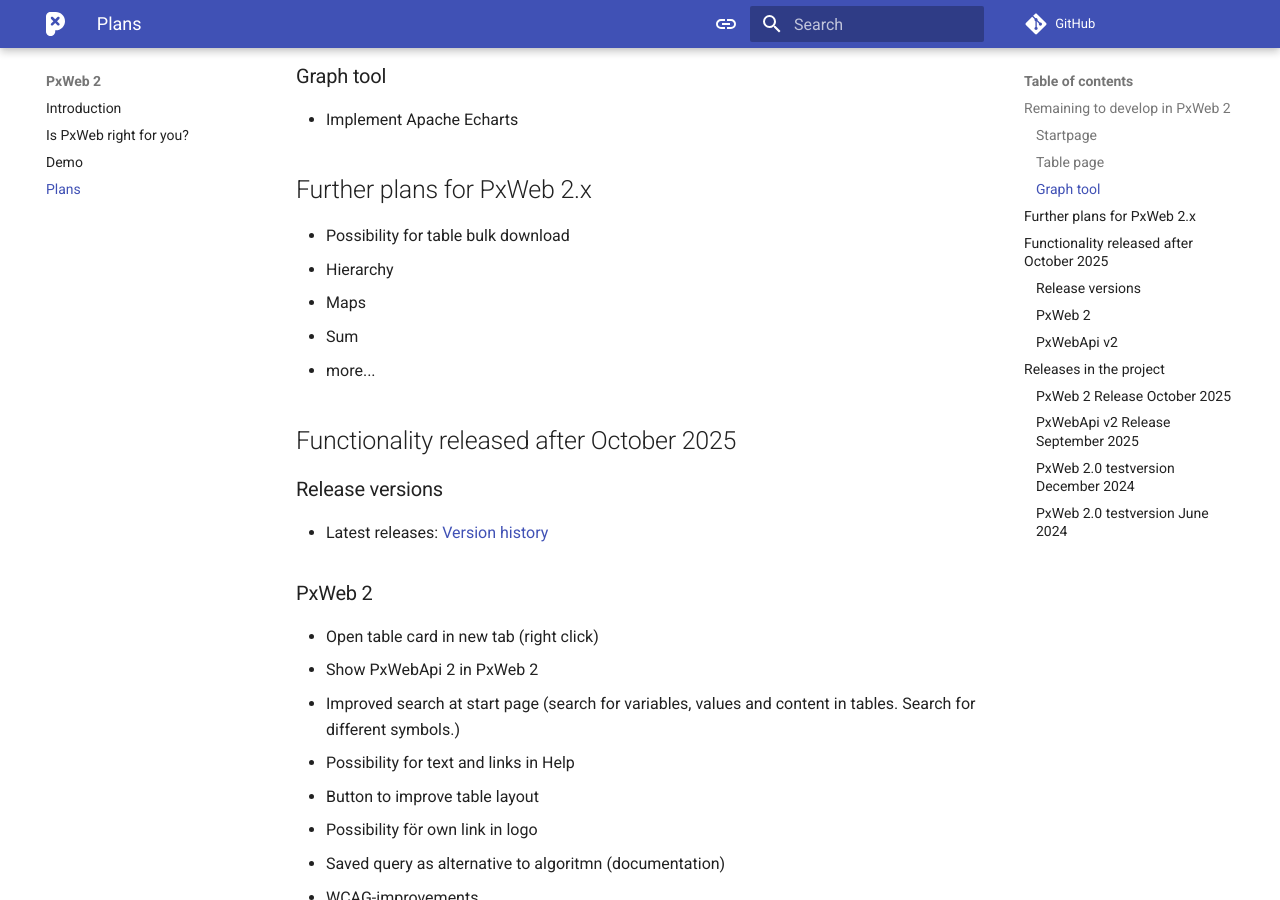
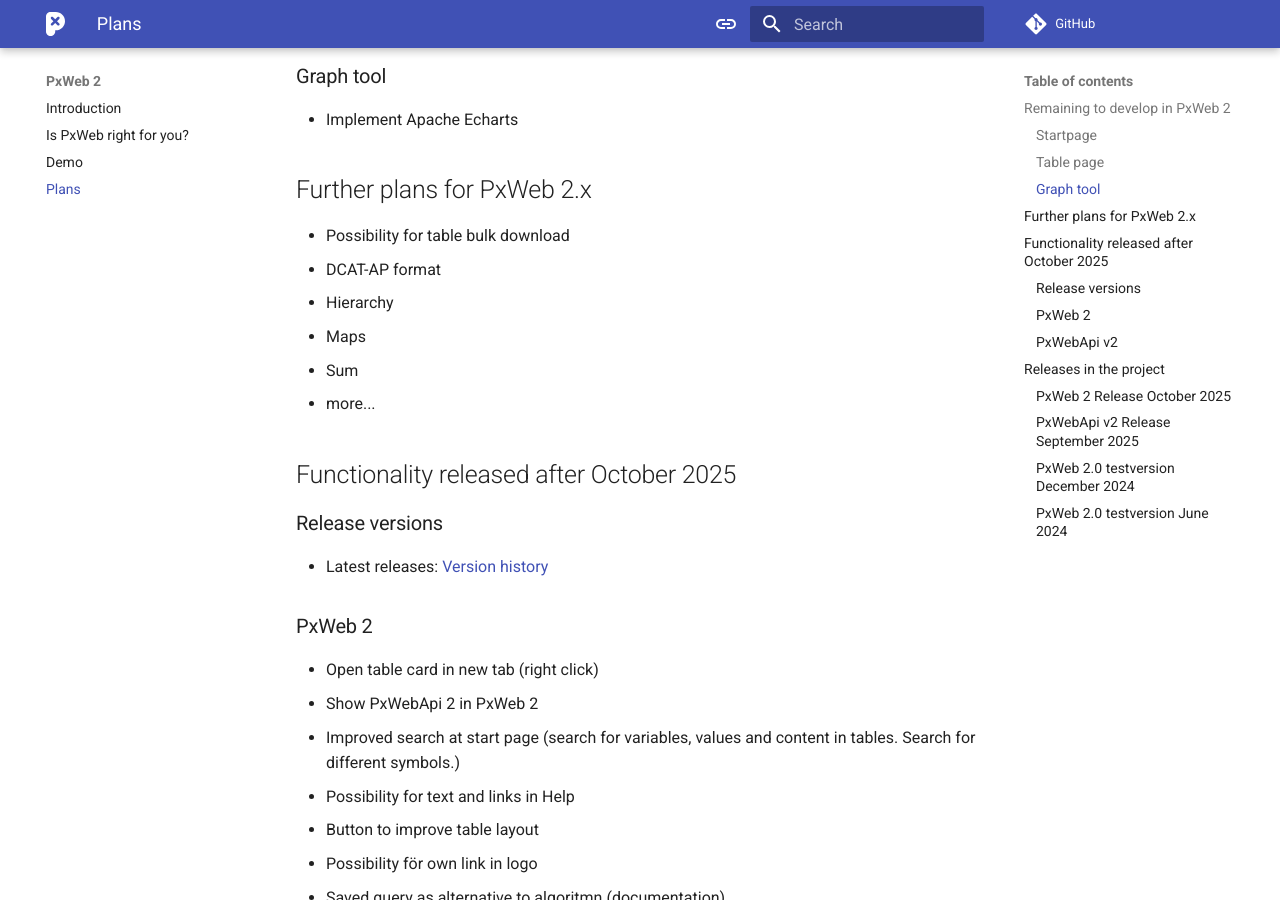
Before and after one commit to PxTools/pxtools.github.io, an MkDocs documentation site: the page built from docs/PxWeb2/project/plans.md, in a window 1280 px wide and 900 px high, scrolled down 929 px. Built offline with MkDocs 1.6.1 and Material for MkDocs 9.7.7, drawn with Linux system fonts in a browser that asks for light colours; comment, search, counter and statistics services are not loaded.

Commit message:
Update plans.md

```diff
--- a/docs/PxWeb2/project/plans.md
+++ b/docs/PxWeb2/project/plans.md
@@ -28,6 +28,7 @@
 
 ## Further plans for PxWeb 2.x
 - Possibility for table bulk download
+- DCAT-AP format
 - Hierarchy
 - Maps
 - Sum
```
